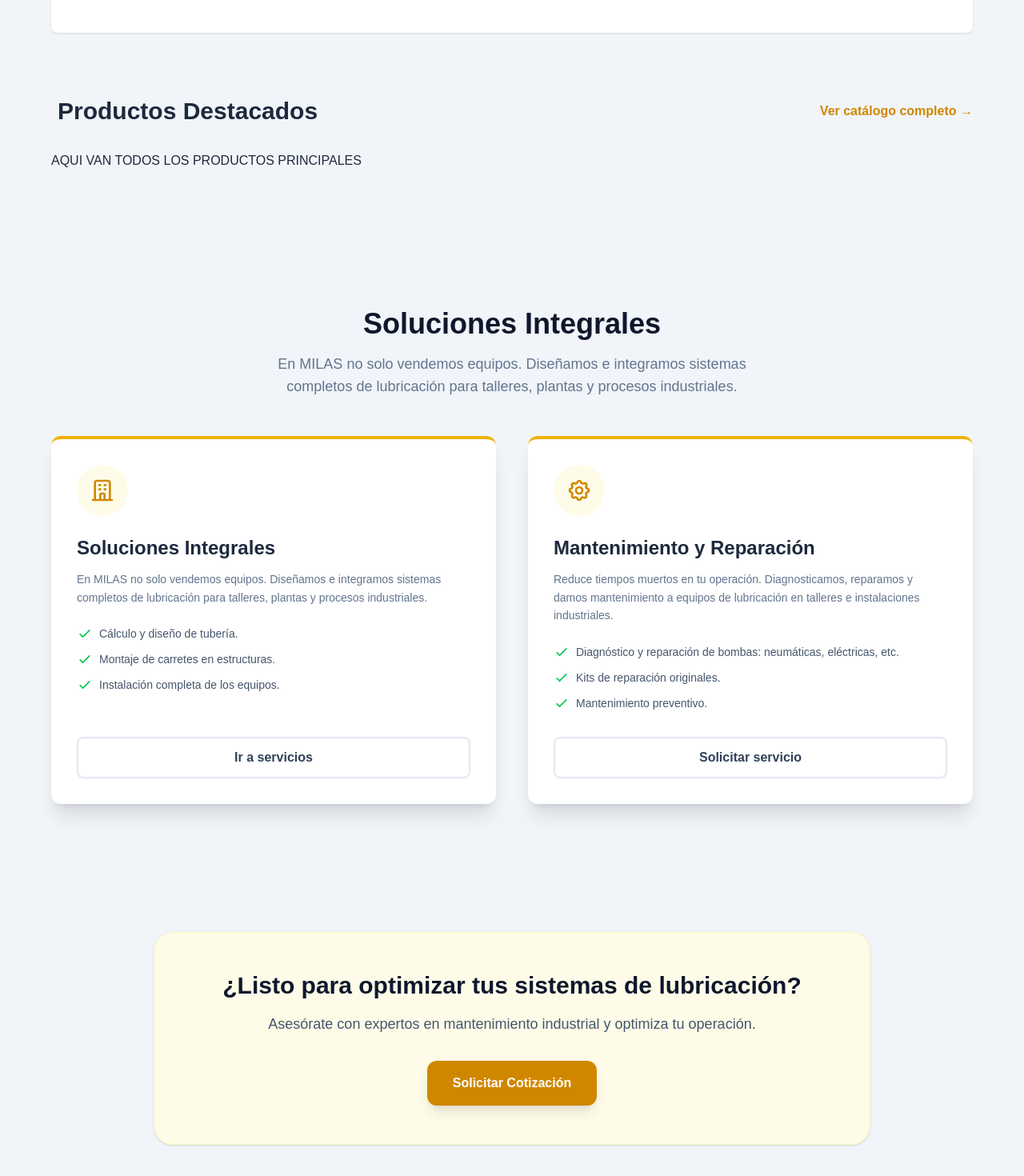
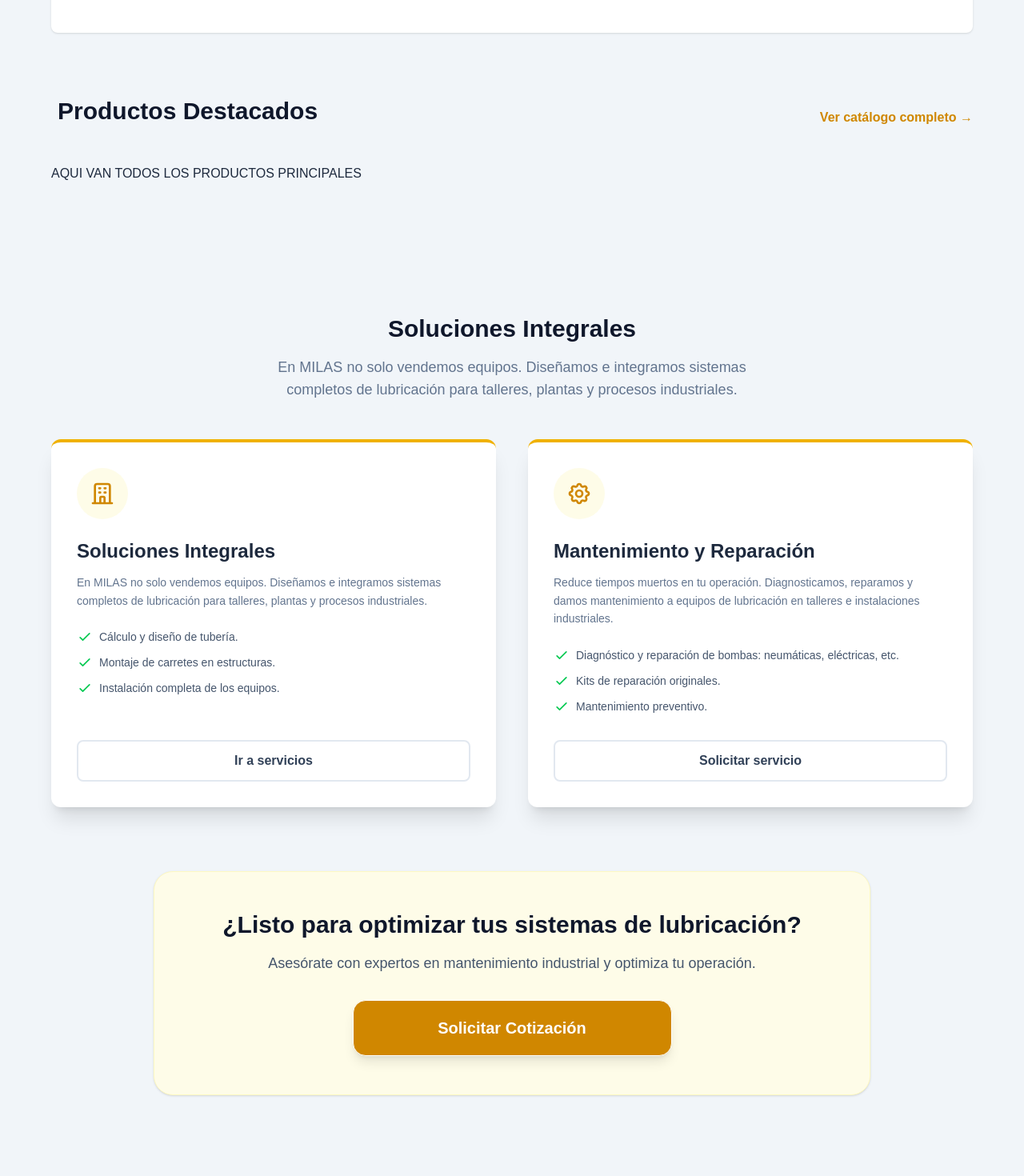
Before and after one commit to abelqum/Milas-2.0, a Next.js app in the folder milas-2.0/: page / in a window 1280 px wide. Shown: the part 700-2170 px from the top of the page at 80% size. Built offline with nearby package versions, Linux system fonts and the light colour scheme.

Commit message:
Nosotros agregada a las rutas y agregando H2

```diff
--- /dev/null
+++ b/milas-2.0/src/app/(Site)/nosotros/page.jsx
@@ -0,0 +1,10 @@
+import H1 from "../../_components/H1";
+export default function Nosotros() {
+  return (
+    <>
+      <main className="w-full max-w-full mt-6">
+        <H1>AQUI VA EL CONTENIDO DE NOSOTROS</H1>
+      </main>
+    </>
+  );
+}
--- a/milas-2.0/src/app/_components/Button.jsx
+++ b/milas-2.0/src/app/_components/Button.jsx
@@ -4,7 +4,8 @@ export default function Button({ href = "#", children }) {
   return (
     <Link
       href={href}
-      className="w-[85%] hover:underline hover:font-bold transition-all duration-200 md:p-3 lg:p-5 shadow-lg m-auto font-poppins font-semibold text-white border rounded-2xl bg-yellow-600 text-center text-lg md:text-xl p-5"
+      className=" w-[50%] block bg-yellow-600 text-center text-white font-bold  font-poppins
+      text-lg  p-5 border rounded-2xl hover:bg-yellow-700 transition-colors duration-200 shadow-lg m-auto md:text-xl  md:p-3 lg:p-5"
     >
       {children}
     </Link>
--- a/milas-2.0/src/app/_components/CentralTitle.jsx
+++ b/milas-2.0/src/app/_components/CentralTitle.jsx
@@ -1,9 +1,9 @@
+import H2 from "./H2";
+
 export default function CentralTitle({ title, description }) {
   return (
     <div className="text-center mb-12">
-      <h2 className="font-poppins font-bold text-3xl md:text-4xl mt-2 text-slate-900">
-        {title}
-      </h2>
+      <H2>{title}</H2>
       <p className="text-slate-500 mt-4 max-w-2xl m-auto text-lg">
         {description}
       </p>
--- /dev/null
+++ b/milas-2.0/src/app/_components/FinalQuestion.jsx
@@ -0,0 +1,17 @@
+import Button from "./Button";
+import H2 from "./H2";
+
+export default function FinalQuestion() {
+  return (
+    <section className="py-20">
+      <div className="w-[90%] max-w-4xl m-auto text-center bg-yellow-50 border border-yellow-100 p-8 md:p-12 rounded-3xl shadow-sm">
+        <H2>¿Listo para optimizar tus sistemas de lubricación?</H2>
+        <p className="text-slate-600 mb-8 text-lg">
+          Asesórate con expertos en mantenimiento industrial y optimiza tu
+          operación.
+        </p>
+        <Button href="contacto.html">Solicitar Cotización</Button>
+      </div>
+    </section>
+  );
+}
--- /dev/null
+++ b/milas-2.0/src/app/_components/H2.jsx
@@ -0,0 +1,7 @@
+export default function H2({ children }) {
+  return (
+    <h2 className="font-poppins font-bold text-2xl md:text-3xl text-slate-900 mb-4">
+      {children}
+    </h2>
+  );
+}
--- a/milas-2.0/src/app/_components/IntegralSolutions.jsx
+++ b/milas-2.0/src/app/_components/IntegralSolutions.jsx
@@ -1,5 +1,5 @@
 import CentralTitle from "./CentralTitle";
-
+import FinalQuestion from "./FinalQuestion";
 import Note from "./Note";
 export default function IntegralSolutions() {
   return (
@@ -47,23 +47,8 @@ export default function IntegralSolutions() {
             />
           </div>
         </div>
-      </section>
-      <section className="py-20">
-        <div className="w-[90%] max-w-4xl m-auto text-center bg-yellow-50 border border-yellow-100 p-8 md:p-12 rounded-3xl shadow-sm">
-          <h2 className="font-poppins font-bold text-2xl md:text-3xl text-slate-900 mb-4">
-            ¿Listo para optimizar tus sistemas de lubricación?
-          </h2>
-          <p className="text-slate-600 mb-8 text-lg">
-            Asesórate con expertos en mantenimiento industrial y optimiza tu
-            operación.
-          </p>
-          <a
-            href="contacto.html"
-            className="inline-block bg-yellow-600 text-white font-bold px-8 py-4 rounded-xl hover:bg-yellow-700 transition-colors shadow-lg"
-          >
-            Solicitar Cotización
-          </a>
-        </div>
+
+        <FinalQuestion />
       </section>
     </>
   );
--- a/milas-2.0/src/app/_components/MainProducts.jsx
+++ b/milas-2.0/src/app/_components/MainProducts.jsx
@@ -1,13 +1,12 @@
 import Link from "next/link";
+import H2 from "./H2";
 import MainProductsList from "./MainProductsList";
 export default function MainProducts() {
   return (
     <section className="w-[90%] m-auto py-10">
       <div className="flex flex-col md:flex-row justify-between items-center mb-8">
         <div className="px-2">
-          <h2 className="font-poppins font-bold text-2xl md:text-3xl text-slate-800">
-            Productos Destacados
-          </h2>
+          <H2>Productos Destacados</H2>
         </div>
         <Link
           href="/productos"
--- a/milas-2.0/src/app/_components/Note.jsx
+++ b/milas-2.0/src/app/_components/Note.jsx
@@ -1,5 +1,5 @@
 import SvgNote from "./SvgNote";
-import SvgTick from "./SvgTIck";
+import SvgTick from "./SvgTick";
 import LinkNotes from "./LinkNotes";
 export default function Note({
   icon,
@@ -24,18 +24,12 @@ export default function Note({
 
         {items ? (
           <ul className="space-y-3 mb-8">
-            <li className="flex items-start text-slate-600 text-sm">
-              <SvgTick />
-              {items[0]}
-            </li>
-            <li className="flex items-start text-slate-600 text-sm">
-              <SvgTick />
-              {items[1]}
-            </li>
-            <li className="flex items-start text-slate-600 text-sm">
-              <SvgTick />
-              {items[2]}
-            </li>
+            {items.map((el, id) => (
+              <li key={id} className="flex items-start text-slate-600 text-sm">
+                <SvgTick />
+                {el}
+              </li>
+            ))}
           </ul>
         ) : null}
 
```
Also changed, not shown: milas-2.0/src/app/nosotros/page.jsx (deleted).
